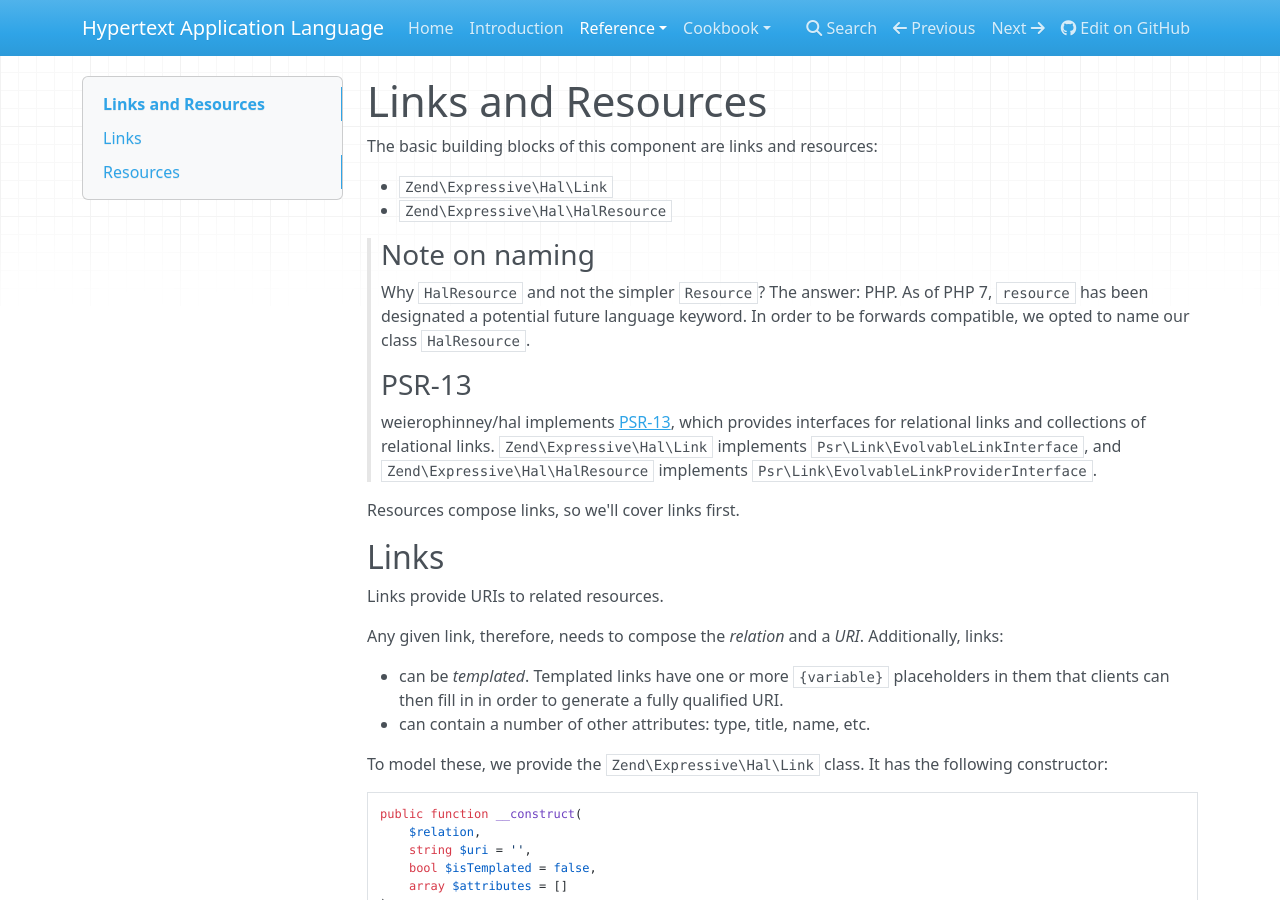
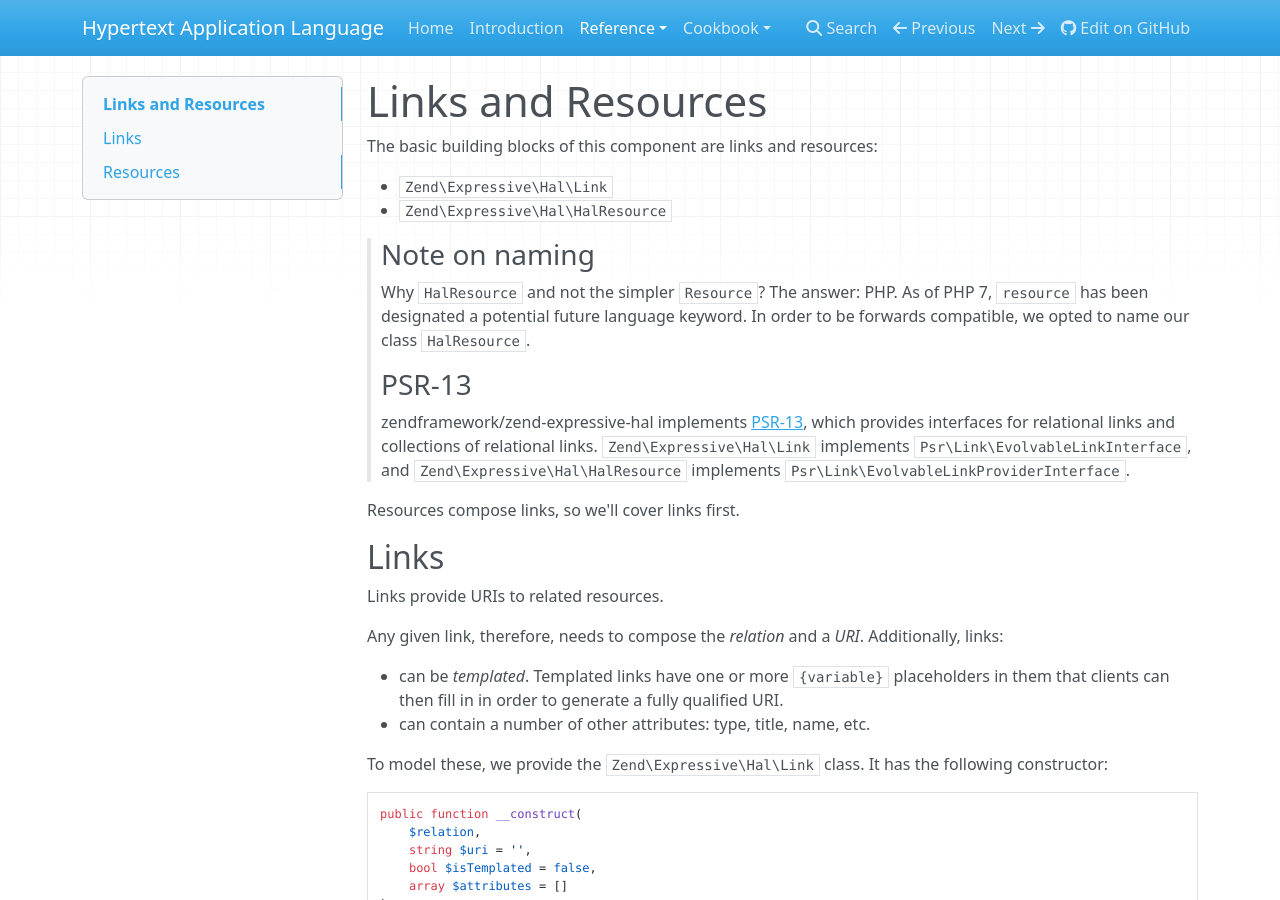
Before and after one commit to zendframework/zend-expressive-hal, an MkDocs documentation site: the page built from docs/book/links-and-resources.md, in a window 1280 px wide and 900 px high. Built offline with MkDocs 1.6.1, drawn with Linux system fonts in a browser that asks for light colours; nearby versions of some CDN libraries; old or Windows-style settings are respelled for this version of MkDocs.

Commit message:
Replaced weierophinney/hal with zendframework/zend-expressive-hal

```diff
--- a/docs/book/links-and-resources.md
+++ b/docs/book/links-and-resources.md
@@ -13,7 +13,7 @@ The basic building blocks of this component are links and resources:
 
 > ### PSR-13
 >
-> weierophinney/hal implements [PSR-13](http://www.php-fig.org/psr/psr-13/),
+> zendframework/zend-expressive-hal implements [PSR-13](http://www.php-fig.org/psr/psr-13/),
 > which provides interfaces for relational links and collections of relational
 > links. `Zend\Expressive\Hal\Link` implements `Psr\Link\EvolvableLinkInterface`, and
 > `Zend\Expressive\Hal\HalResource` implements `Psr\Link\EvolvableLinkProviderInterface`.
```
Also changed, not shown: docs/book/intro.md (+1 -1 lines).
